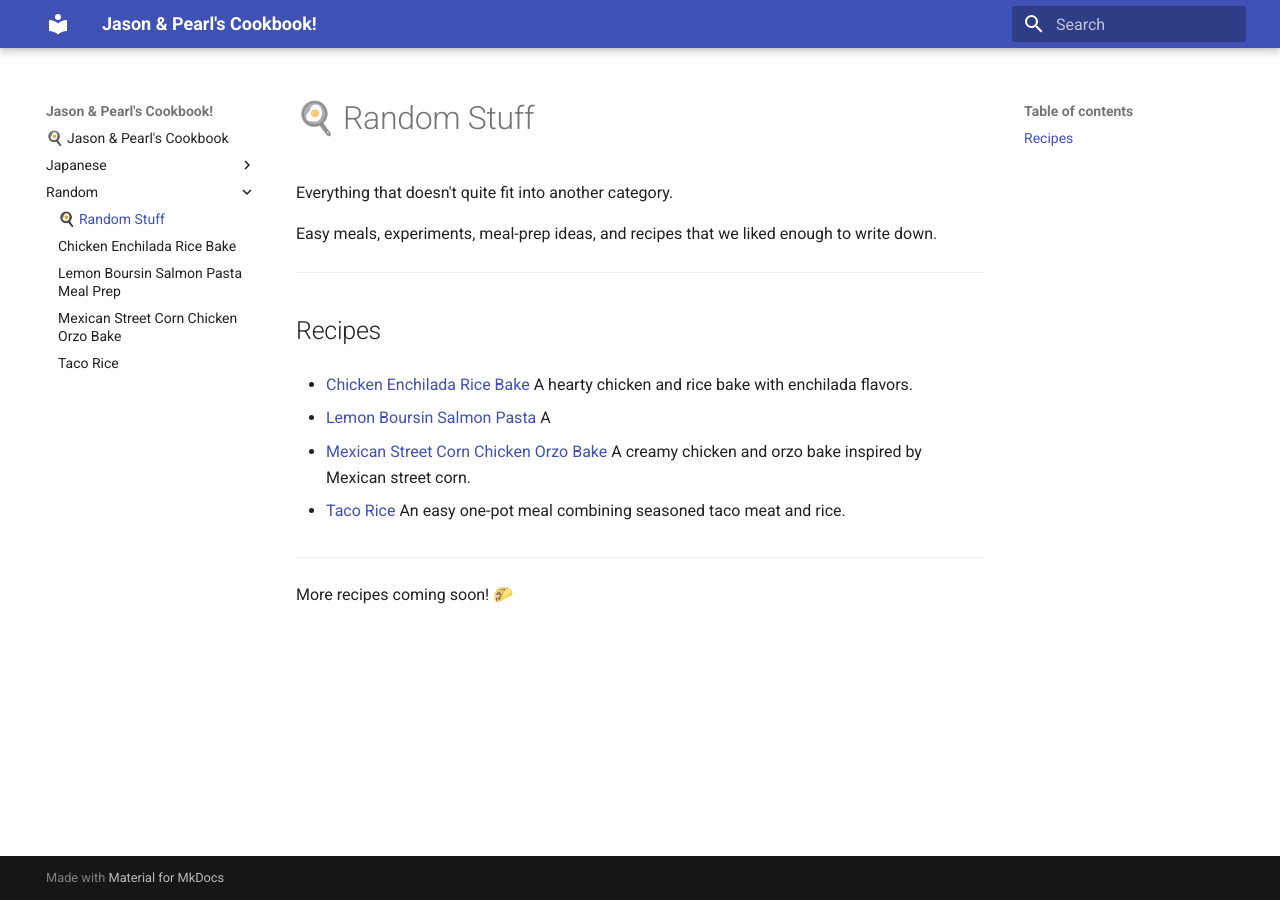
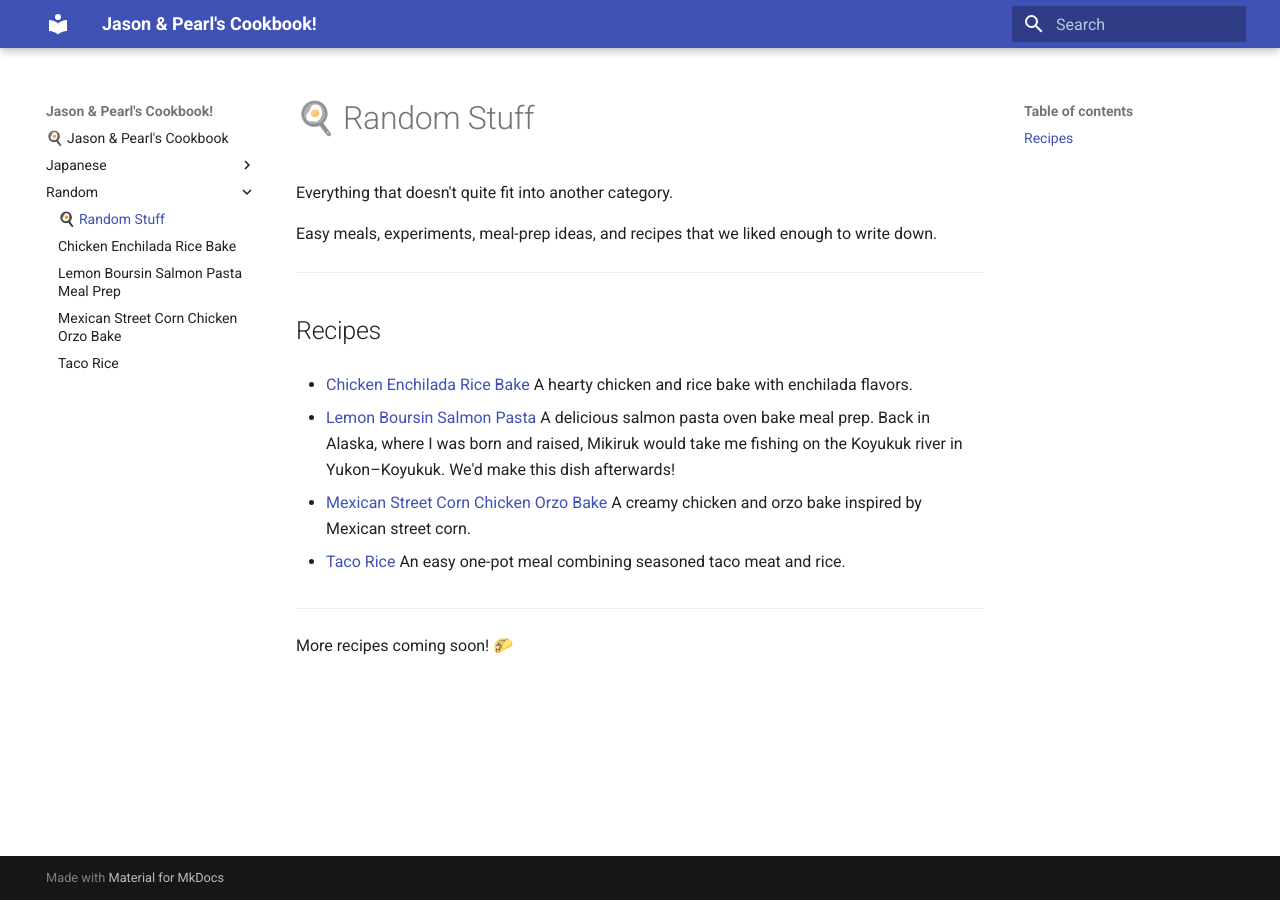
Before and after one commit to glerk/my-cookbook, an MkDocs documentation site: the page built from docs/Random/index.md, in a window 1280 px wide. Built offline with MkDocs 1.6.1 and Material for MkDocs 9.7.7, drawn with Linux system fonts in a browser that asks for light colours.

Commit message:
vault backup: 2026-10-07 18:35:37

```diff
--- a/docs/Random/index.md
+++ b/docs/Random/index.md
@@ -12,7 +12,7 @@ Easy meals, experiments, meal-prep ideas, and recipes that we liked enough to wr
   A hearty chicken and rice bake with enchilada flavors.
 
 - [Lemon Boursin Salmon Pasta](lemon-boursin-salmon-pasta.md)
-  A
+  A delicious salmon pasta oven bake meal prep. Back in Alaska, where I was born and raised, Mikiruk would take me fishing on the Koyukuk river in Yukon–Koyukuk. We'd make this dish afterwards!
 
 - [Mexican Street Corn Chicken Orzo Bake](mexican-street-corn-chicken-orzo-bake.md)
   A creamy chicken and orzo bake inspired by Mexican street corn.
```
Also changed, not shown: 1 other file.
